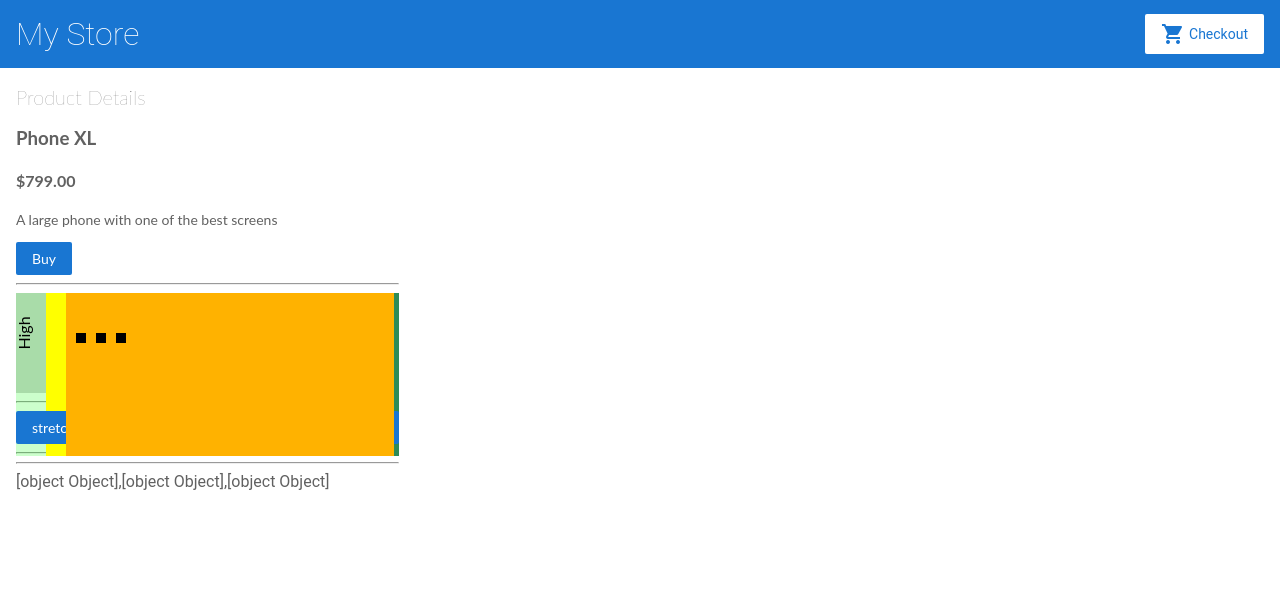
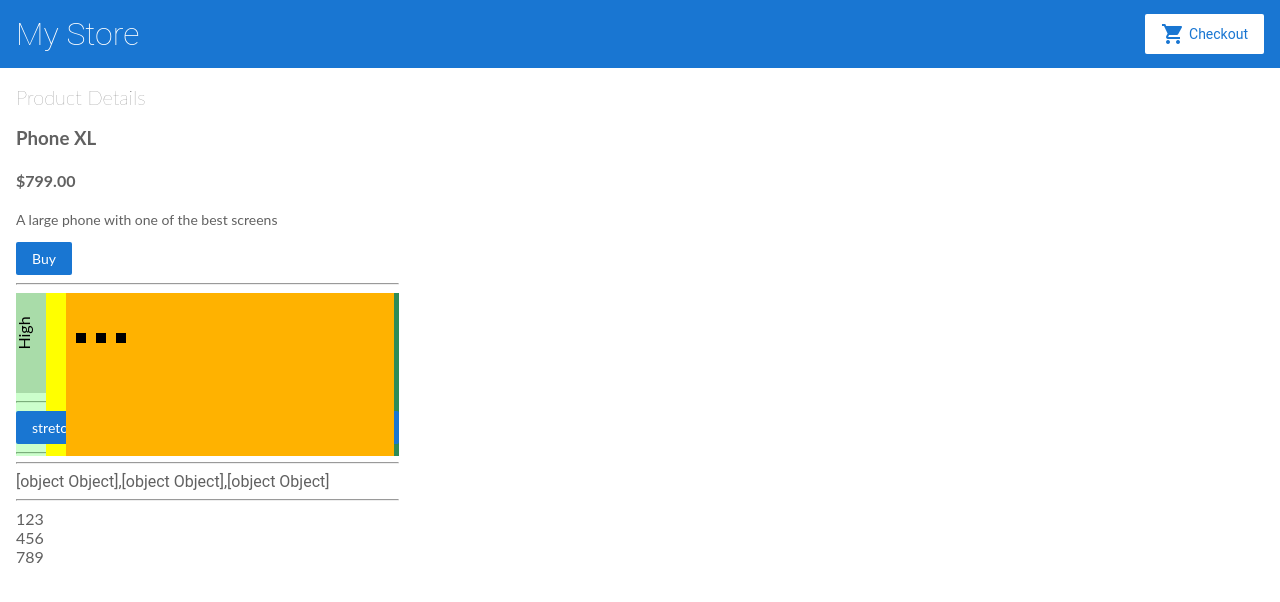
Before and after one commit to gheddie/angular-productlist-example, an Angular app: page /products/0 in a window 1280 px wide. Shown: the top 602 px of the page. Built offline with nearby package versions, Linux system fonts and the light colour scheme.

Commit message:
1 file modified

```diff
--- a/src/app/product-details/product-details.component.html
+++ b/src/app/product-details/product-details.component.html
@@ -39,3 +39,9 @@
 <hr>
 
 {{product.cars}}
+
+<hr>
+
+<div *ngFor="let car of product.cars">
+  <span>{{car.serial}}</span>
+</div>
```
